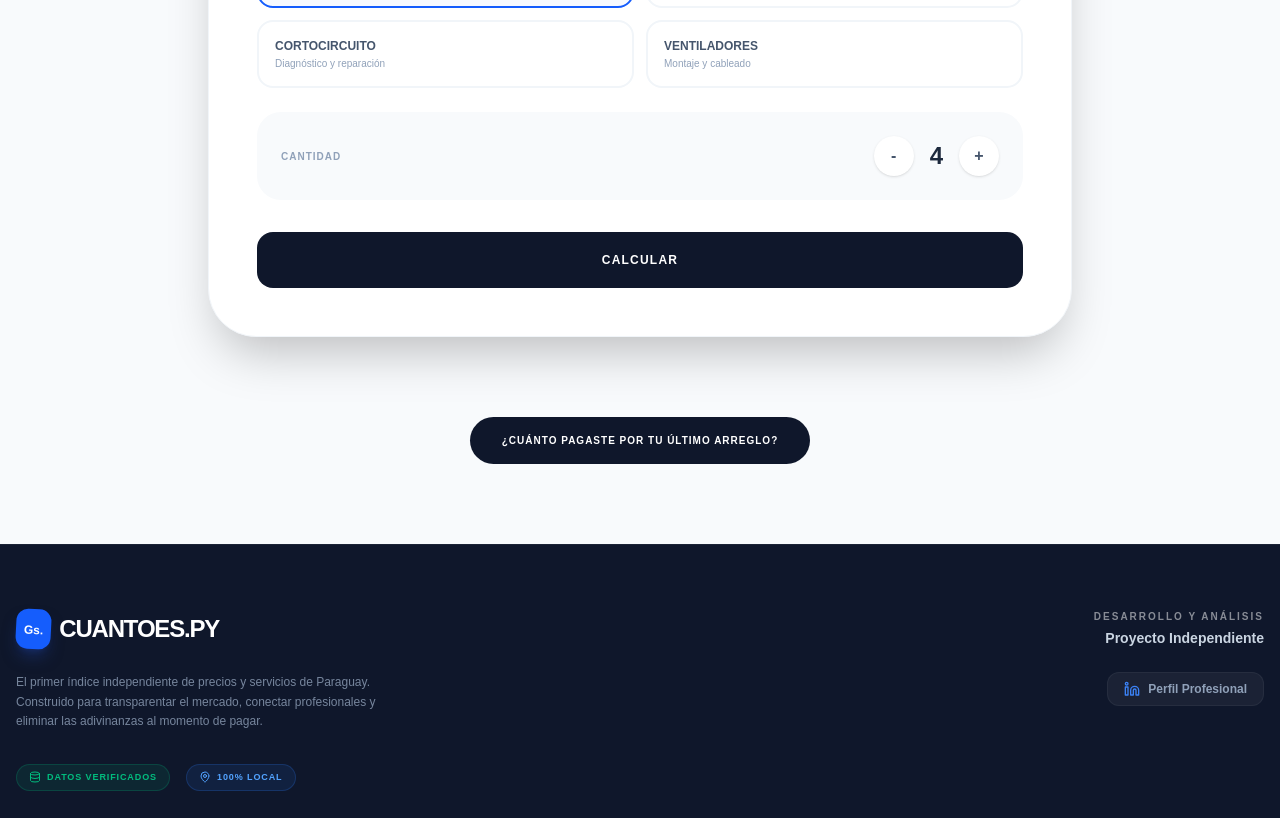
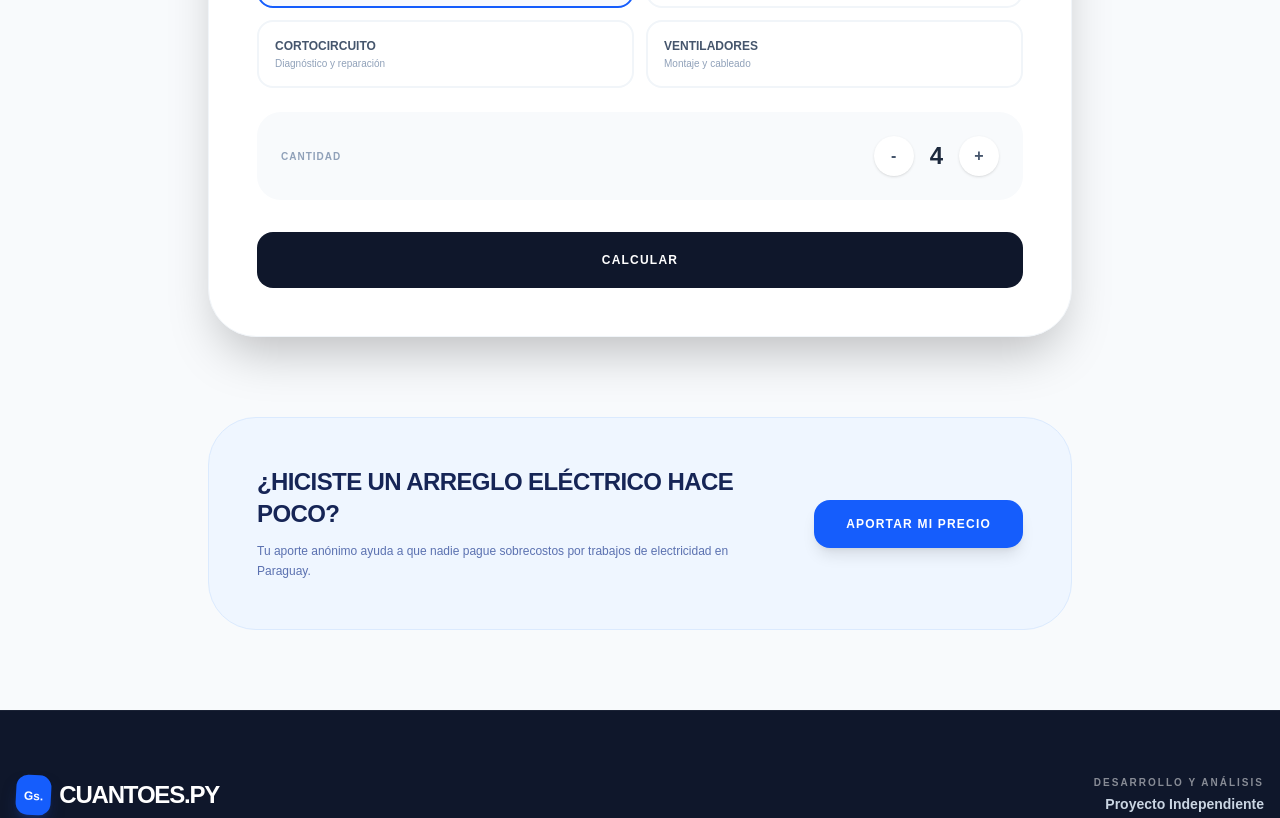
Before and after one commit to Schrammpy/cuanto-es, a Next.js app: page /costos/electricidad in a window 1280 px wide. Shown: the part 795-1613 px from the top of the page. Built offline with nearby package versions, Linux system fonts and the light colour scheme; no server answers.

Commit message:
Se soluciona Crowdsourcing

```diff
--- a/app/costos/electricidad/page.tsx
+++ b/app/costos/electricidad/page.tsx
@@ -2,15 +2,15 @@
 import React, { useState } from 'react';
 import {
   Zap, Info, TrendingUp, Calculator, ChevronRight,
-  CheckCircle2, Loader2, User, Phone, MapPin, X, Send, ShieldCheck
+  CheckCircle2, Loader2, User, Phone, MapPin, X, Send, ShieldCheck, MessageCircle
 } from 'lucide-react';
 import Link from 'next/link';
 import Footer from '@/components/Footer';
 import { enviarLeadElectricidad, guardarPrecioElectricidad } from './action';
 
-// Componente de Tomás Ojeda integrado
+// Componente Profesional Integrado
 const ProfessionalCard = ({ pro }: { pro: any }) => (
-  <div className="bg-white p-6 rounded-[2.5rem] shadow-sm border border-blue-100 my-8">
+  <div className="bg-white p-6 rounded-[2.5rem] shadow-sm border border-blue-100 my-8 animate-in fade-in slide-in-from-bottom-4">
     <div className="flex items-center gap-4 mb-4">
       <div className="w-16 h-16 rounded-2xl bg-blue-600 flex items-center justify-center text-white font-black text-xl shadow-lg">{pro.nombre.charAt(0)}</div>
       <div>
@@ -26,9 +26,9 @@
     <a
       href={`https://api.whatsapp.com/send?phone=${pro.whatsapp}&text=Hola%20${pro.nombre}%2C%20vi%20tu%20perfil%20en%20CuantoEs.com.py%20y%20necesito%20un%20presupuesto.`}
       target="_blank"
-      className="w-full bg-blue-600 hover:bg-blue-700 text-white font-black py-4 rounded-2xl flex items-center justify-center gap-2 active:scale-95 transition-all uppercase text-[10px] tracking-widest"
+      className="w-full bg-blue-600 hover:bg-blue-700 text-white font-black py-4 rounded-2xl flex items-center justify-center gap-2 shadow-lg active:scale-95 transition-all uppercase text-[10px] tracking-widest"
     >
-      <Send className="w-4 h-4" /> Contactar a {pro.nombre.split(' ')[0]}
+      <MessageCircle className="w-4 h-4" /> Contactar a {pro.nombre.split(' ')[0]}
     </a>
   </div>
 );
@@ -180,52 +180,33 @@
                     whatsapp: "595985268047"
                 }} />
 
-                <button onClick={() => setShowForm(true)} className="w-full bg-blue-600 text-white font-black py-5 rounded-2xl uppercase text-xs tracking-widest">SOLICITAR ELECTRICISTA</button>
+                <button onClick={() => setShowForm(true)} className="w-full bg-blue-600 text-white font-black py-5 rounded-2xl">SOLICITAR ELECTRICISTA</button>
               </div>
             )}
         </div>
       </section>
 
-      <section className="max-w-4xl mx-auto px-4 py-20 text-center">
-        <button onClick={() => setShowReportModal(true)} className="bg-slate-900 text-white font-black px-8 py-4 rounded-full uppercase text-[10px] tracking-widest">¿Cuánto pagaste por tu último arreglo?</button>
+      {/* 3. CROWDSOURCING */}
+      <section className="max-w-4xl mx-auto px-4 py-20">
+        <div className="bg-blue-50 rounded-[3rem] p-8 md:p-12 flex flex-col md:flex-row gap-8 items-center border border-blue-100">
+          <div className="flex-1 space-y-3 text-center md:text-left">
+            <h3 className="text-2xl font-black uppercase text-blue-950 tracking-tight">¿Hiciste un arreglo eléctrico hace poco?</h3>
+            <p className="text-xs text-blue-900/70 font-medium leading-relaxed">
+              Tu aporte anónimo ayuda a que nadie pague sobrecostos por trabajos de electricidad en Paraguay.
+            </p>
+          </div>
+          <button
+            onClick={() => setShowReportModal(true)}
+            className="bg-blue-600 hover:bg-blue-700 text-white font-black px-8 py-4 rounded-2xl shadow-lg active:scale-95 transition-all text-xs uppercase tracking-widest shrink-0"
+          >
+            Aportar mi precio
+          </button>
+        </div>
       </section>
 
-      {/* MODALES */}
-      {showForm && (
-        <div className="fixed inset-0 z-[200] flex items-center justify-center p-4">
-            <div className="absolute inset-0 bg-slate-900/60 backdrop-blur-sm" onClick={() => setShowForm(false)}></div>
-            <div className="bg-white p-8 rounded-[2rem] w-full max-w-sm relative z-10 shadow-2xl">
-                <button onClick={() => setShowForm(false)} className="absolute top-6 right-6 text-slate-300"><X /></button>
-                {leadSent ? <p className="text-center font-bold text-emerald-600">¡Solicitud enviada!</p> : (
-                    <form onSubmit={handleLeadSubmit} className="space-y-3">
-                        <input name="nombre" required placeholder="Tu Nombre" className="w-full bg-slate-50 p-3.5 rounded-2xl text-xs font-bold outline-none border focus:border-blue-500" />
-                        <input name="telefono" required type="tel" placeholder="WhatsApp" className="w-full bg-slate-50 p-3.5 rounded-2xl text-xs font-bold outline-none border focus:border-blue-500" />
-                        <input name="ciudad" required placeholder="Ciudad" className="w-full bg-slate-50 p-3.5 rounded-2xl text-xs font-bold outline-none border focus:border-blue-500" />
-                        <button className="w-full bg-blue-600 text-white py-4 rounded-2xl font-black uppercase text-xs">Enviar</button>
-                    </form>
-                )}
-            </div>
-        </div>
-      )}
+      <Footer />
 
-      {showReportModal && (
-        <div className="fixed inset-0 z-[200] flex items-center justify-center p-4">
-            <div className="absolute inset-0 bg-slate-900/60 backdrop-blur-sm" onClick={() => setShowReportModal(false)}></div>
-            <div className="bg-white p-8 rounded-[2rem] w-full max-w-sm relative z-10 shadow-2xl">
-                <button onClick={() => setShowReportModal(false)} className="absolute top-6 right-6 text-slate-300"><X /></button>
-                {reportSent ? <p className="text-center font-bold text-blue-600">¡Aporte guardado!</p> : (
-                    <form onSubmit={handleReportSubmit} className="space-y-3">
-                        <input name="monto" required placeholder="Monto pagado" className="w-full bg-slate-50 p-3.5 rounded-2xl text-xs font-bold outline-none border" />
-                        <input name="ciudad" required placeholder="Ciudad" className="w-full bg-slate-50 p-3.5 rounded-2xl text-xs font-bold outline-none border" />
-                        <select name="incluyoMateriales" className="w-full bg-slate-50 p-3.5 rounded-2xl text-xs font-bold border"><option value="no">Solo mano de obra</option><option value="si">Incluyó materiales</option></select>
-                        <textarea name="comentario" placeholder="Detalles" className="w-full bg-slate-50 p-3.5 rounded-2xl text-xs font-bold outline-none border" />
-                        <button className="w-full bg-slate-900 text-white py-4 rounded-2xl font-black uppercase text-xs">Guardar</button>
-                    </form>
-                )}
-            </div>
-        </div>
-      )}
-      <Footer />
+      {/* MODALES ... (form y reportModal igual) */}
     </main>
   );
 }
```
